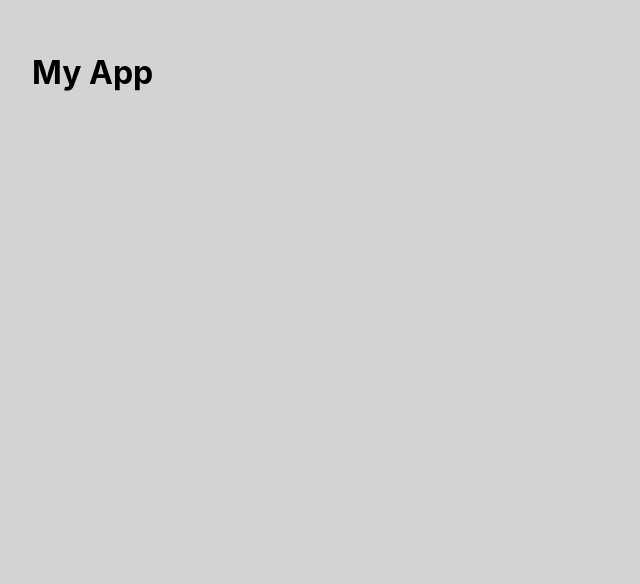
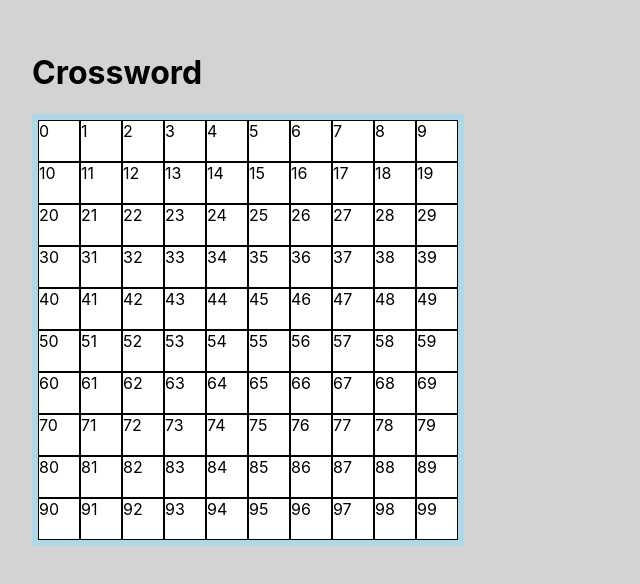
Before and after one commit to jeanbeanie/crossword, a React (Create React App) app: page / in a window 1280 px wide. Shown: the top 584 px of the page, without its empty margins (0-640 px from the left). Built offline with nearby package versions, Linux system fonts and the light colour scheme.

Commit message:
added more logic for crossword grid

```diff
--- a/package.json
+++ b/package.json
@@ -10,9 +10,11 @@
     "@types/node": "^12.12.62",
     "@types/react": "^16.9.49",
     "@types/react-dom": "^16.9.8",
+    "@types/styled-components": "^5.1.3",
     "react": "^16.13.1",
     "react-dom": "^16.13.1",
     "react-scripts": "3.4.3",
+    "styled-components": "^5.2.0",
     "typescript": "^3.7.5"
   },
   "scripts": {
--- a/src/App.tsx
+++ b/src/App.tsx
@@ -1,10 +1,58 @@
 import React from 'react';
 import './App.css';
+import styled from 'styled-components';
+
+const StyledTile = styled.div`
+	border: 1px solid black;
+	height: ${(props: {width:number}) => props.width}px;
+	width: ${props => props.width}px;
+	float: left;
+	background-color: white;
+`
+
+const StyledGrid = styled.div`
+	max-width: 420px;
+	min-height: 420px;
+	border: 6px solid lightblue;
+`
+
+function Tile(props:{id: number}) {
+	return (
+		<StyledTile width={tileWidth}>{props.id}</StyledTile>
+	)
+}
+
+const gridWidth = 420;
+const tileWidth = 40;
+
+function Grid(props:{width:number}) {
+	const trueTileWidth = 40+2; // tile width plus border edges
+	const numTilesAcross = props.width/trueTileWidth;
+
+	const createGrid = function():JSX.Element[][]{
+		const grid = [];
+		for(let i=0;i<numTilesAcross;i++){
+			const row  = [];
+			for(let j=0;j<numTilesAcross;j++){
+				const id = parseInt(`${i}${j}`)
+				row.push(<Tile id={id} />);
+			}
+			grid.push(row);
+		}
+		return grid;
+	}
+	return (
+		<StyledGrid>
+			{createGrid()}
+		</StyledGrid>
+	);
+}
 
 function App() {
   return (
     <div id="App">
-    	<h1>My App</h1>
+    	<h1>Crossword</h1>
+	<Grid width={gridWidth}/>
 	</div>
   );
 }
```
Also changed, not shown: 1 other file (tests, documents, lock files or other folders).
